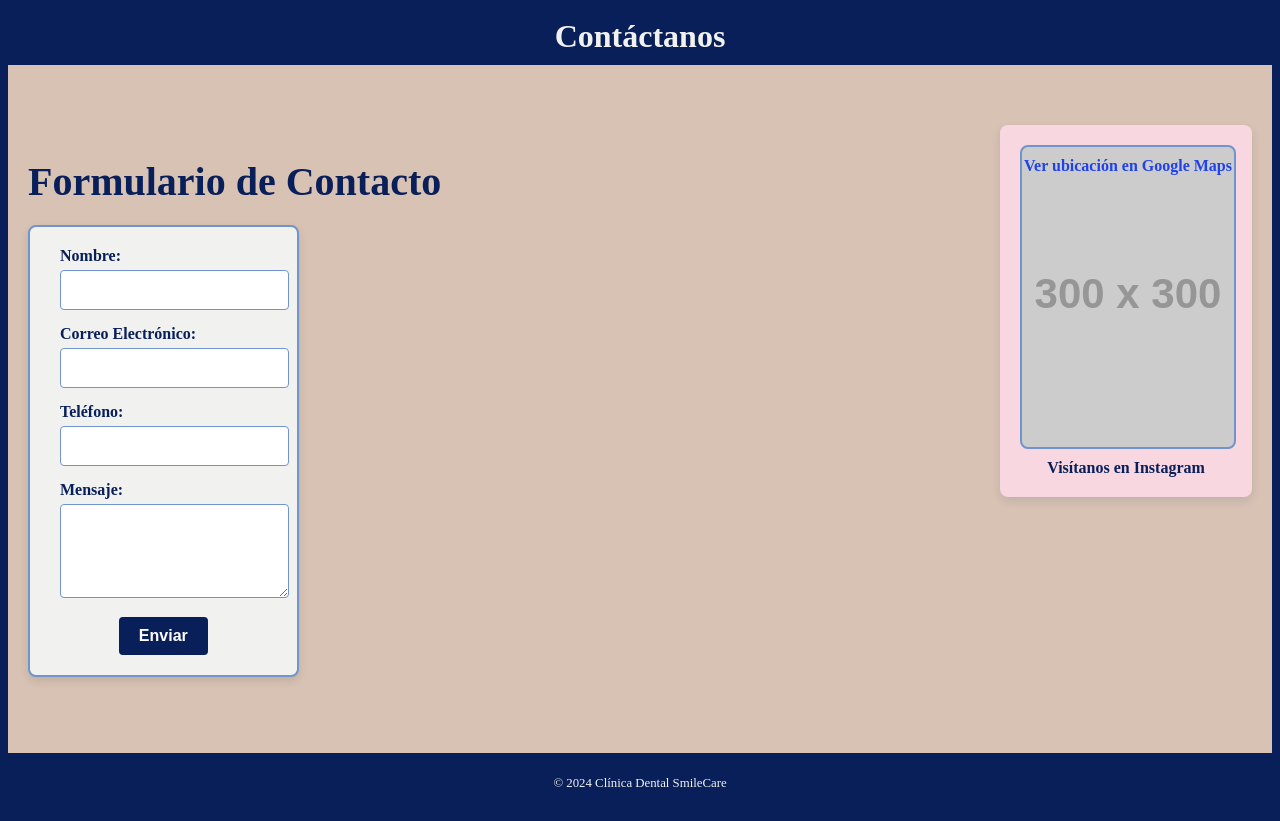
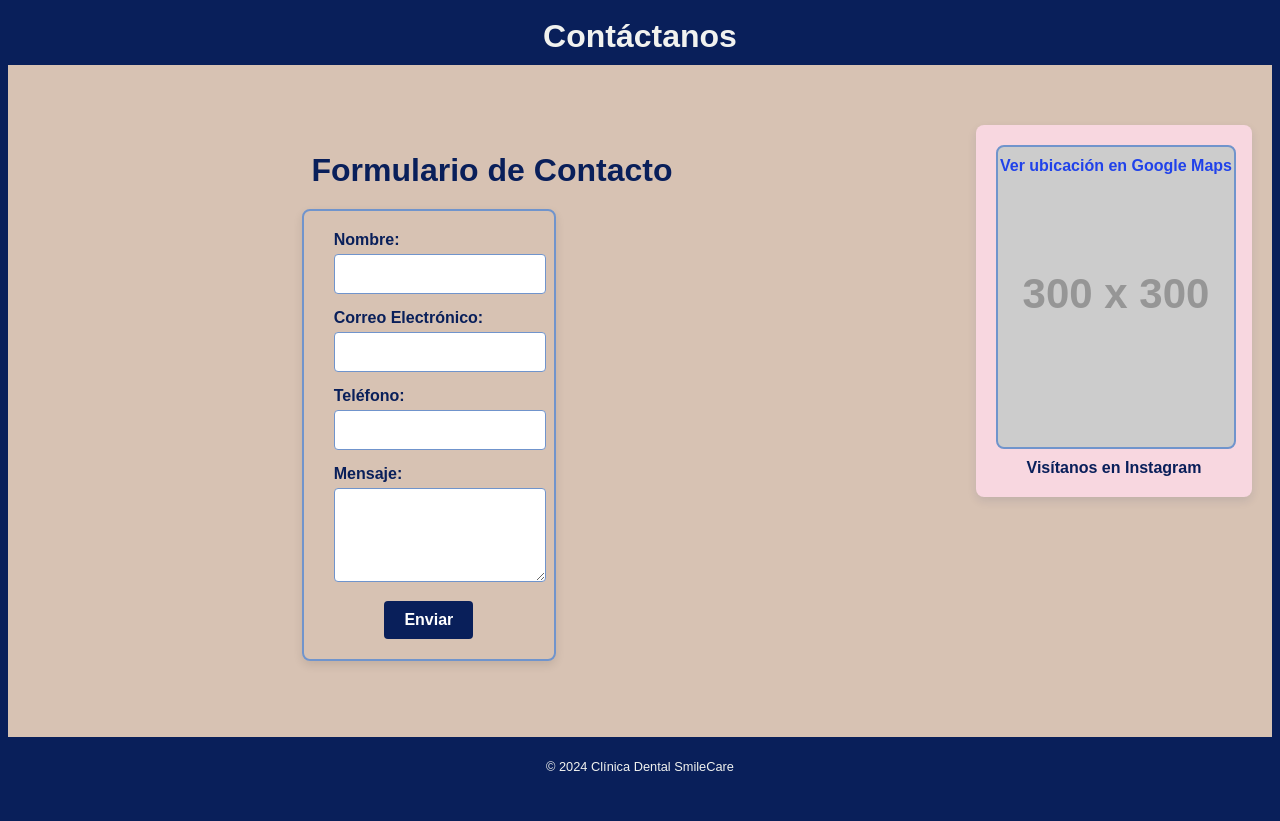
Before and after one commit to Fran92p/wdcapstone, a plain HTML site: page contacto.html in a window 1280 px wide. Drawn offline with Linux system fonts and the light colour scheme; placeholder pictures from the web are drawn by us.

Commit message:
ajustando cambios y coreciones

```diff
--- a/css/contacto.css
+++ b/css/contacto.css
@@ -1,11 +1,7 @@
-#error-message {
-    color: red;
-    font-size: 14px;
-    margin-top: 10px;
- }
-
  body {
-    background-color: #091F5A; /
+    background-color: #091F5A;
+    font-family: Arial, sans-serif;
+    color: #091F5A;
  }
 
  h1 {
@@ -17,27 +13,31 @@
     padding: 10px 0;
 }
 
-
- #contacto {
+#contacto {
     background-color: #D7C2B3;
     padding: 60px 20px;
     display: flex;
     justify-content: space-between;
     align-items: flex-start;
     gap: 20px;
+    text-align: left;
+}
+
+#contacto-form-container {
+    max-width: 50%;
+    margin: 0 auto;
     text-align: center;
 }
 
-#contacto h2 {
+#contacto-form-container h2 {
+    font-size: 2rem;
     color: #091F5A;
-    font-size: 2.5rem;
     margin-bottom: 20px;
-    font-weight: bold;
 }
 
 #contacto-form {
     max-width: 50%;
-    margin: 0 ;
+    margin: 0 ;#0504041a
     background-color: #F1F2EF;
     border: 2px solid #7094CC;
     border-radius: 8px;
```
